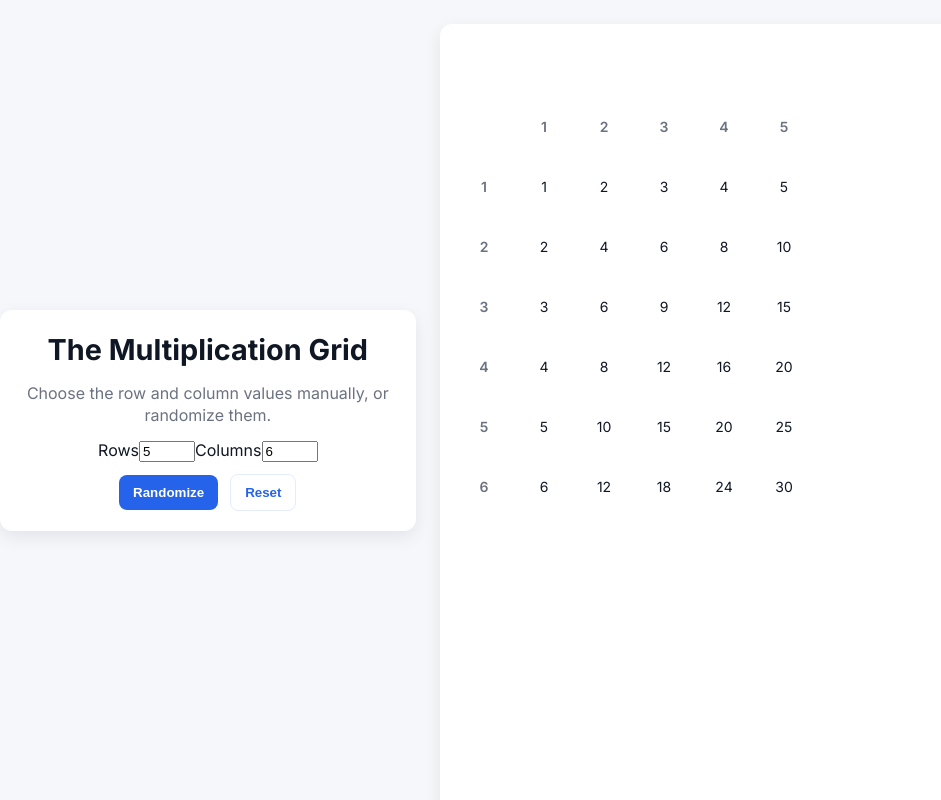
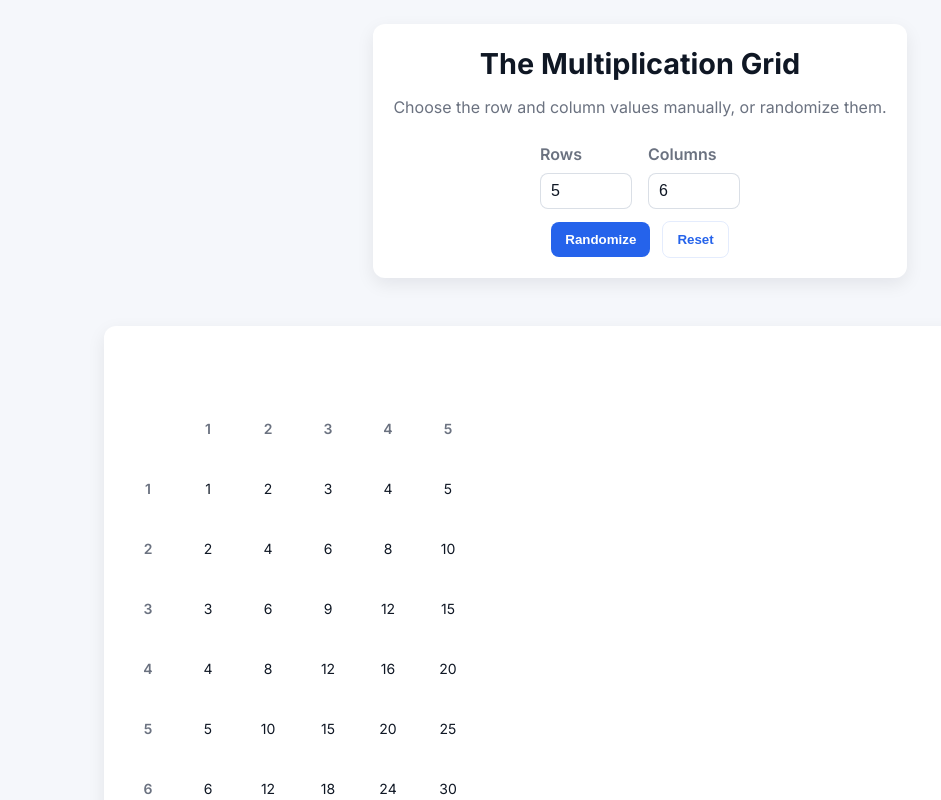
Before and after one commit to douglaskariuki002/multiplyX, a React (Vite) app: page / in a window 1280 px wide. Shown: the top 800 px of the page, without its empty margins (0-941 px from the left). Built offline with nearby package versions, Linux system fonts and the light colour scheme.

Commit message:
manual rows and cols styles

```diff
--- a/src/App.css
+++ b/src/App.css
@@ -1,9 +1,10 @@
 .App {
 	min-height: 100vh;
 	display: flex;
+	flex-direction: column;
 	align-items: center;
 	justify-content: center;
-	padding: 0;
+	padding: 24px 16px;
 }
 
 /* ensure root can fill viewport height when needed */
@@ -39,6 +40,33 @@ html, body, #root {
 	margin: 0;
 	color: var(--muted);
 	font-weight: 400;
+}
+
+.App-controls {
+	display: flex;
+	gap: 16px;
+	justify-content: center;
+	flex-wrap: wrap;
+	margin-top: 12px;
+}
+
+.control-field {
+	display: flex;
+	flex-direction: column;
+	align-items: flex-start;
+	gap: 8px;
+	color: var(--muted);
+	font-weight: 600;
+}
+
+.control-field input {
+	width: 92px;
+	border: 1px solid rgba(148, 163, 184, 0.35);
+	border-radius: 8px;
+	padding: 8px 10px;
+	font-size: 1rem;
+	color: var(--text);
+	background: rgba(255, 255, 255, 0.05);
 }
 
 .App-actions {
```
